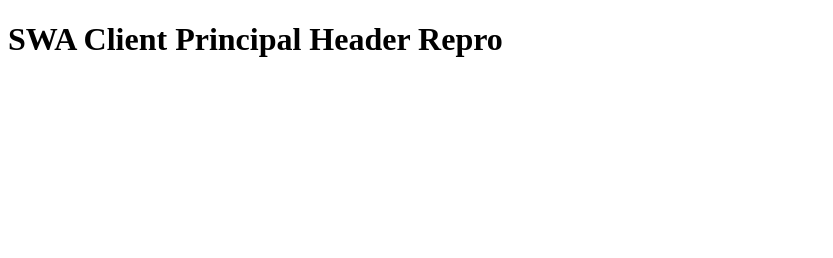
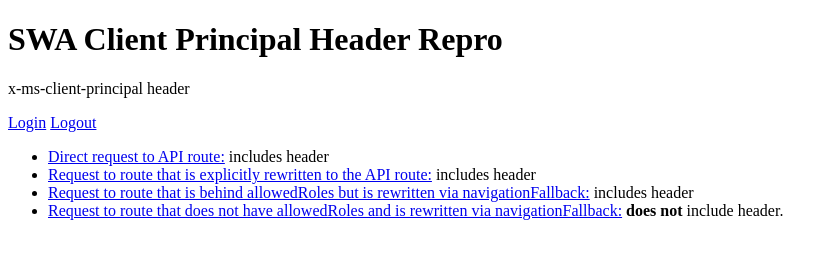
Before and after one commit to geoffrich/swa-client-principal-repro, a website: page index.html in a window 1280 px wide. Shown: the whole page, without its empty margins (0-833 px from the left). Drawn offline with Linux system fonts and the light colour scheme.

Commit message:
Remove function route override and add index.html

```diff
--- a/api/auth-test/function.json
+++ b/api/auth-test/function.json
@@ -5,8 +5,7 @@
       "type": "httpTrigger",
       "direction": "in",
       "name": "req",
-      "methods": ["get", "post"],
-      "route": "__render"
+      "methods": ["get", "post"]
     },
     {
       "type": "http",
--- a/index.html
+++ b/index.html
@@ -8,5 +8,36 @@
   </head>
   <body>
     <h1>SWA Client Principal Header Repro</h1>
+    <p>x-ms-client-principal header</p>
+    <nav>
+      <a href="/.auth/login/github">Login</a>
+      <a href="/.auth/logout">Logout</a>
+    </nav>
+    <ul>
+      <li>
+        <a href="/api/auth-test">Direct request to API route:</a> includes
+        header
+      </li>
+      <li>
+        <a href="/auth-rewrite"
+          >Request to route that is explicitly rewritten to the API route:</a
+        >
+        includes header
+      </li>
+      <li>
+        <a href="/protected"
+          >Request to route that is behind allowedRoles but is rewritten via
+          navigationFallback:</a
+        >
+        includes header
+      </li>
+      <li>
+        <a href="/whatever"
+          >Request to route that does not have allowedRoles and is rewritten via
+          navigationFallback:</a
+        >
+        <b>does not</b> include header.
+      </li>
+    </ul>
   </body>
 </html>
--- a/staticwebapp.config.json
+++ b/staticwebapp.config.json
@@ -2,7 +2,7 @@
   "routes": [
     {
       "route": "/api-rewrite",
-      "rewrite": "/api/__render"
+      "rewrite": "/api/auth-test"
     },
     {
       "route": "/protected",
@@ -10,6 +10,6 @@
     }
   ],
   "navigationFallback": {
-    "rewrite": "/api/__render"
+    "rewrite": "/api/auth-test"
   }
 }
```
